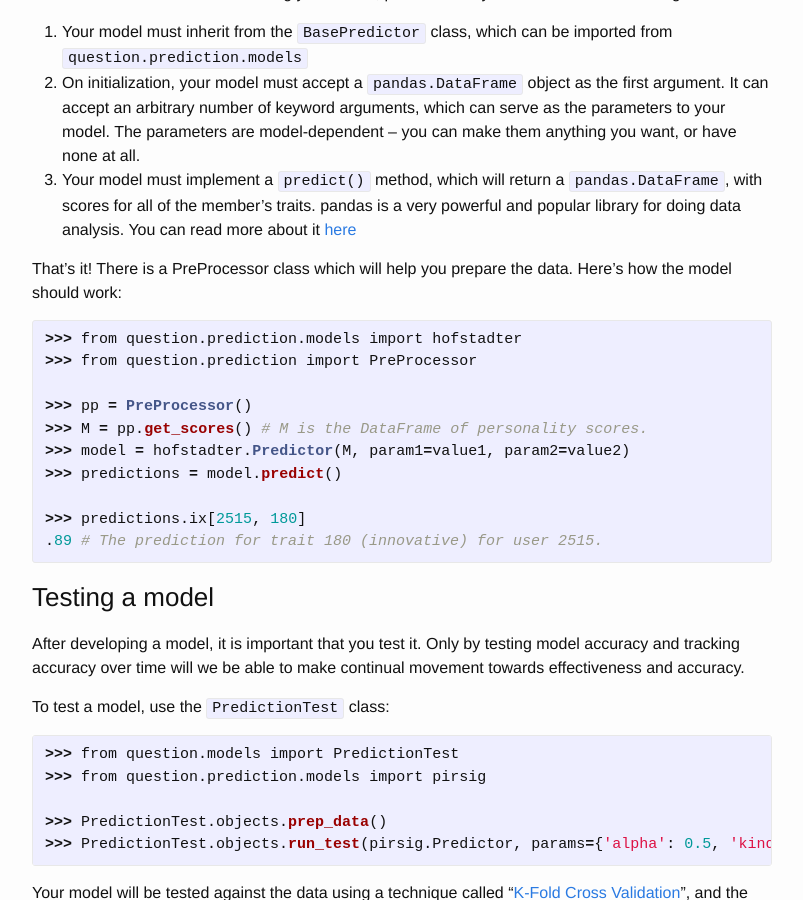
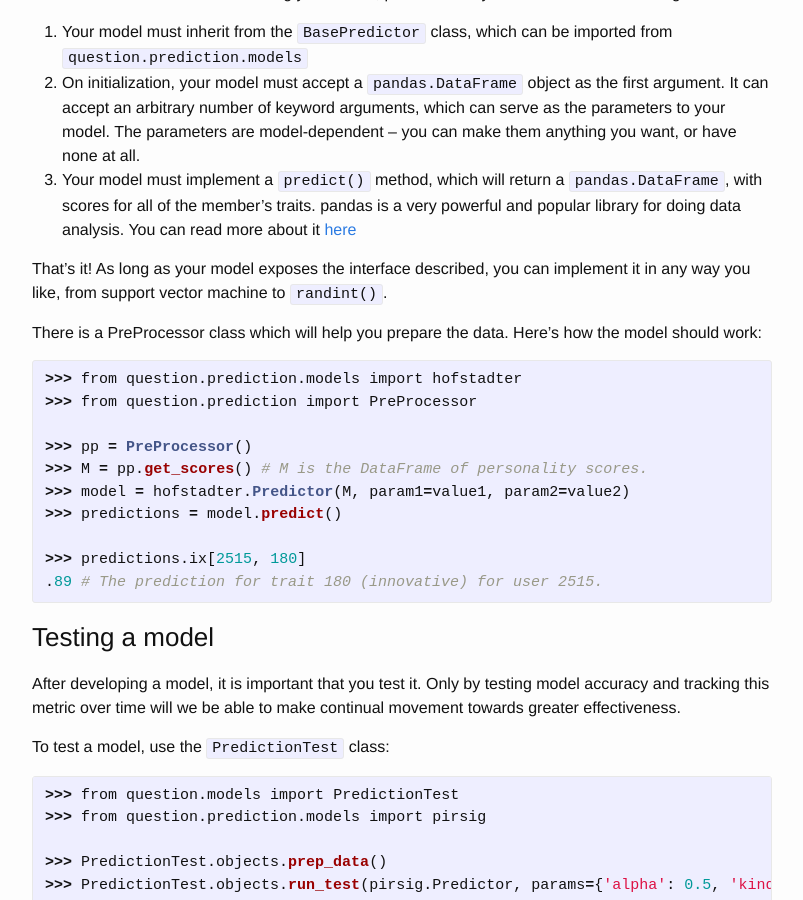
Before and after one commit to kronosapiens/kronosapiens.github.io, a Jekyll site: the page built from _posts/2015-05-23-the-academy.markdown, in a window 1280 px wide and 900 px high, scrolled down 1112 px. Shown: the whole window, without its empty margins (238-1041 px from the left). Built offline with Jekyll 4.4.1, drawn with Linux system fonts in a browser that asks for light colours; Markdown is read by kramdown in place of the engine named in the settings.

Commit message:
pithy phrasing

```diff
--- a/_posts/2015-05-23-the-academy.markdown
+++ b/_posts/2015-05-23-the-academy.markdown
@@ -42,7 +42,9 @@ You have a lot of freedom in creating your model, provided that you conform to t
 2. On initialization, your model must accept a `pandas.DataFrame` object as the first argument. It can accept an arbitrary number of keyword arguments, which can serve as the parameters to your model. The parameters are model-dependent -- you can make them anything you want, or have none at all.
 3. Your model must implement a `predict()` method, which will return a `pandas.DataFrame`, with scores for all of the member's traits. pandas is a very powerful and popular library for doing data analysis. You can read more about it [here](http://pandas.pydata.org/)
 
-That's it! There is a PreProcessor class which will help you prepare the data. Here's how the model should work:
+That's it! As long as your model exposes the interface described, you can implement it in any way you like, from support vector machine to `randint()`.
+
+There is a PreProcessor class which will help you prepare the data. Here's how the model should work:
 
 {% highlight python %}
 >>> from question.prediction.models import hofstadter
@@ -59,7 +61,7 @@ That's it! There is a PreProcessor class which will help you prepare the data. H
 
 
 ### Testing a model
-After developing a model, it is important that you test it. Only by testing model accuracy and tracking accuracy over time will we be able to make continual movement towards effectiveness and accuracy.
+After developing a model, it is important that you test it. Only by testing model accuracy and tracking this metric over time will we be able to make continual movement towards greater effectiveness.
 
 To test a model, use the `PredictionTest` class:
 
```
